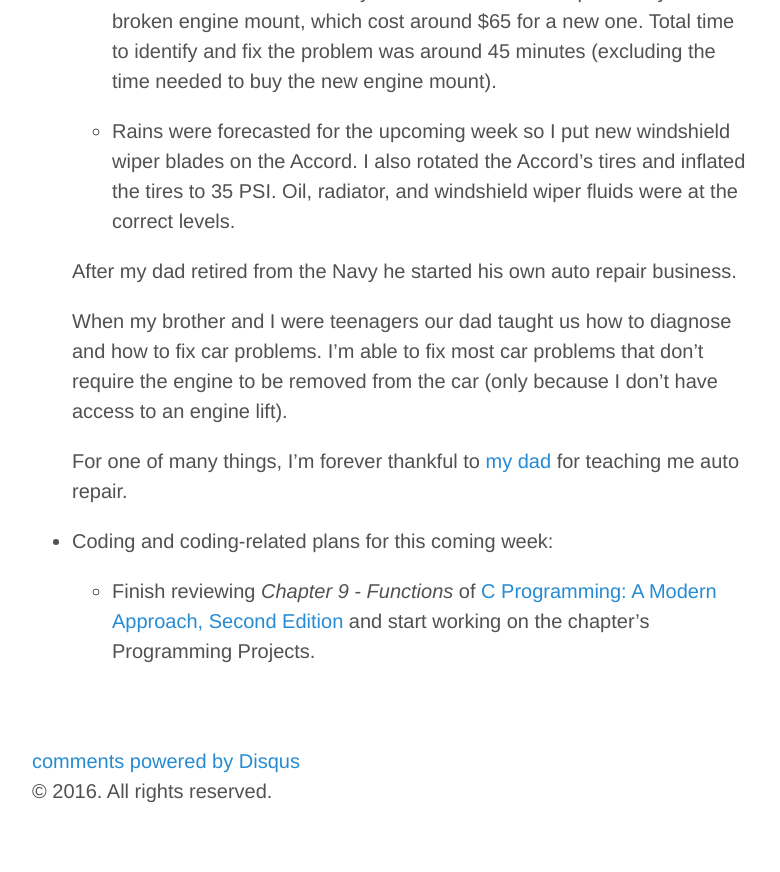
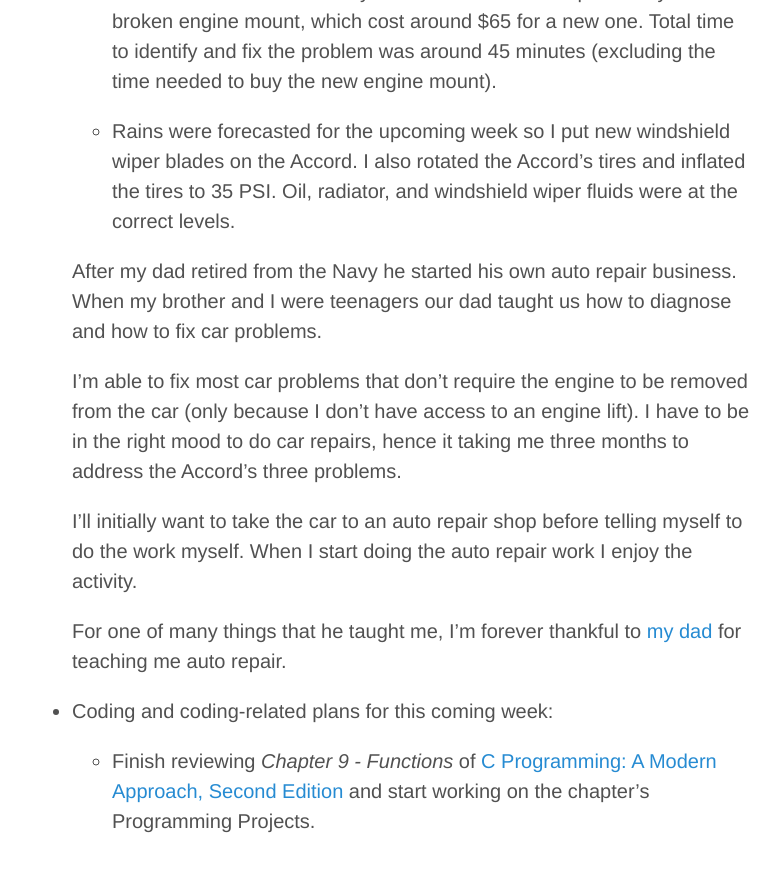
Before and after one commit to raywritescode/raywritescode.github.io, a Jekyll site: the page built from posts/weekly-review/_posts/2016-01-03-weekly-review.md, in a window 1280 px wide and 900 px high, scrolled down 3585 px. Shown: the top 872 px of the window, without its empty margins (248-1028 px from the left). Built offline with Jekyll 4.4.1, drawn with Linux system fonts in a browser that asks for light colours; Markdown is read by kramdown in place of the engine named in the settings; comment, search, counter and statistics services are not loaded; before the commit the page ends 4411 px from its top, so only the background shows below that.

Commit message:
Added - 2016-01-03-weekly-review.md

```diff
--- a/posts/weekly-review/_posts/2016-01-03-weekly-review.md
+++ b/posts/weekly-review/_posts/2016-01-03-weekly-review.md
@@ -58,11 +58,13 @@ publish: True
 
     * Rains were forecasted for the upcoming week so I put new windshield wiper blades on the Accord. I also rotated the Accord's tires and inflated the tires to 35 PSI. Oil, radiator, and windshield wiper fluids were at the correct levels.
 
-    After my dad retired from the Navy he started his own auto repair business.
+    After my dad retired from the Navy he started his own auto repair business. When my brother and I were teenagers our dad taught us how to diagnose and how to fix car problems.
 
-    When my brother and I were teenagers our dad taught us how to diagnose and how to fix car problems. I'm able to fix most car problems that don't require the engine to be removed from the car (only because I don't have access to an engine lift).
+    I'm able to fix most car problems that don't require the engine to be removed from the car (only because I don't have access to an engine lift). I have to be in the right mood to do car repairs, hence it taking me three months to address the Accord's three problems.
 
-    For one of many things, I'm forever thankful to [my dad](http://obits.dignitymemorial.com/dignity-memorial/obituary.aspx?n=Feliciano+%22Chano%22-Santos&lc=4619&pid=173189675&mid=6199203) for teaching me auto repair.
+    I'll initially want to take the car to an auto repair shop before telling myself to do the work myself. When I start doing the auto repair work I enjoy the activity.
+
+    For one of many things that he taught me, I'm forever thankful to [my dad](http://obits.dignitymemorial.com/dignity-memorial/obituary.aspx?n=Feliciano+%22Chano%22-Santos&lc=4619&pid=173189675&mid=6199203) for teaching me auto repair.
 
 * Coding and coding-related plans for this coming week:
     * Finish reviewing *Chapter 9 - Functions* of [C Programming: A Modern Approach, Second Edition](http://www.amazon.com/gp/product/0393979504/ref=as_li_tl?ie=UTF8&camp=1789&creative=9325&creativeASIN=0393979504&linkCode=as2&tag=6767151-20&linkId=FXGSFN72DGVZSLIR) and start working on the chapter's Programming Projects.
```
